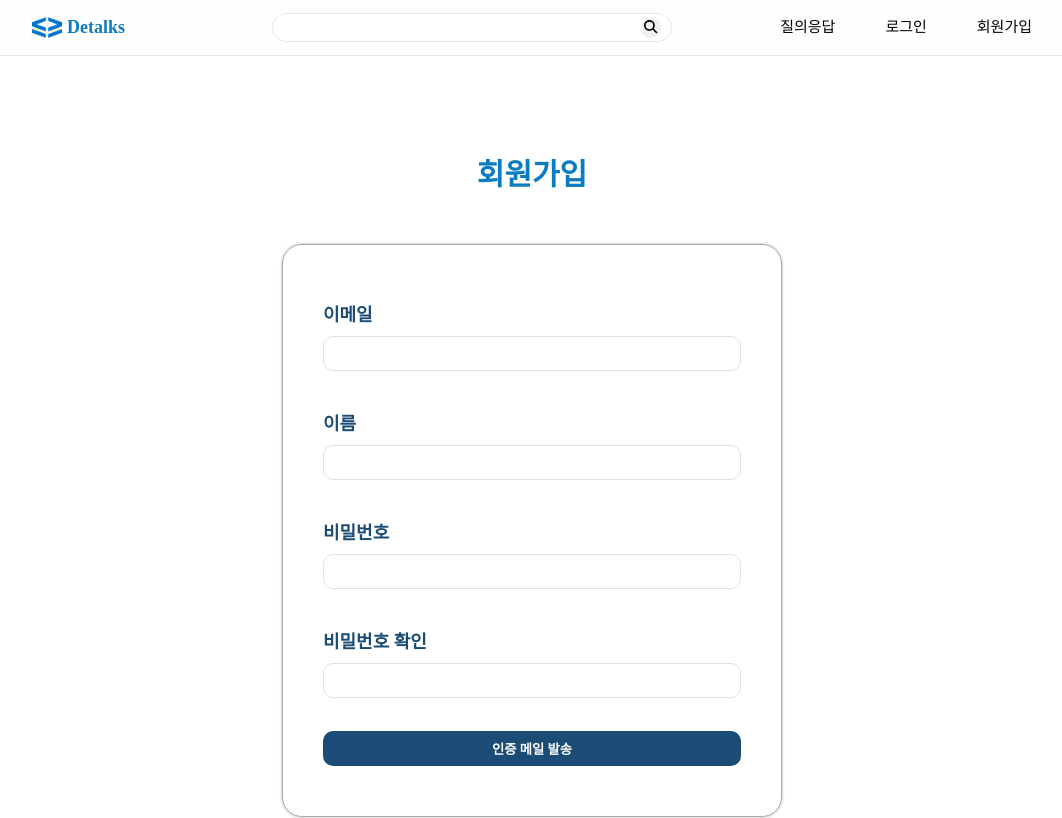
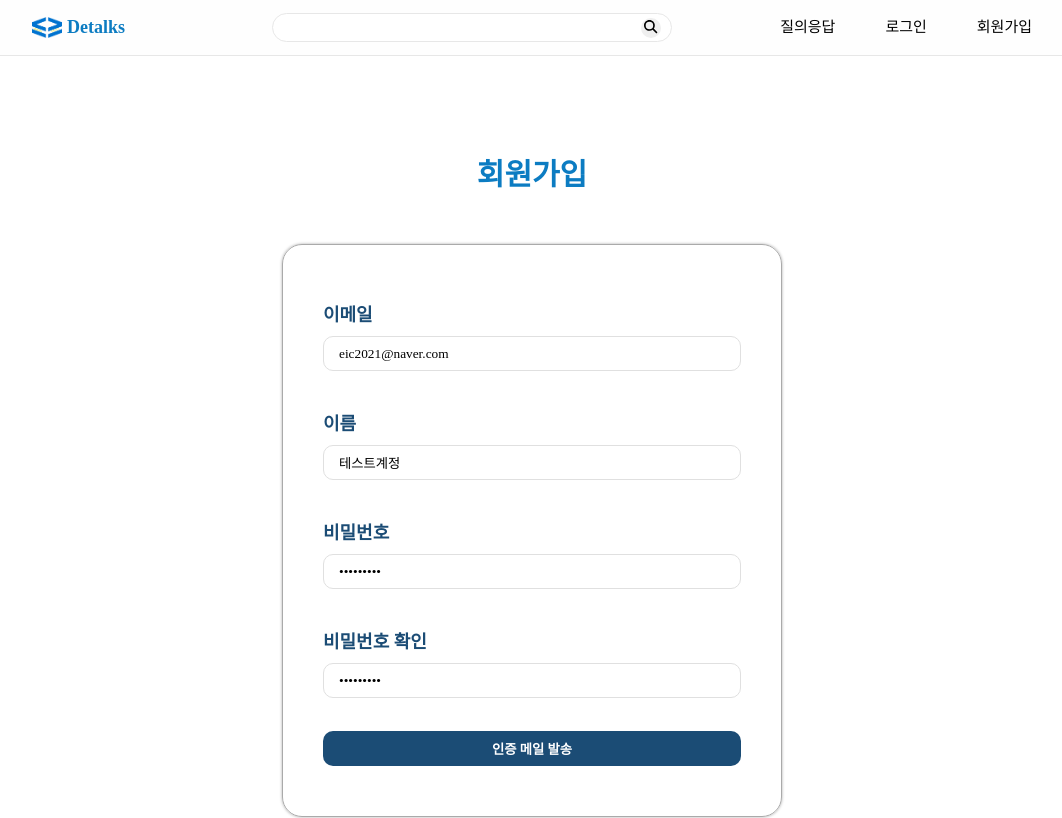
Before and after one commit to sesac-this-way-and-that/detalks-front, a React (Create React App) app: page /register in a window 1280 px wide. Shown: the top 818 px of the page, without its empty margins (108-1170 px from the left). Built offline with nearby package versions, Linux system fonts and the light colour scheme; a web font is replaced by a local one.

Commit message:
feat: 회원가입 로그인 시 기본값 입력

```diff
--- a/src/components/UserAuth/EmailInput.tsx
+++ b/src/components/UserAuth/EmailInput.tsx
@@ -81,7 +81,14 @@ export default function EmailInput({ accessType }: AccountForm) {
           icon={faCheck}
           className={`checkIcon ${emailValid ? "" : "display-none"}`}
         />
-        <input type="email" required onChange={emailOnChange} name="email" />
+        <input
+          type="email"
+          required
+          onChange={emailOnChange}
+          onBlur={emailOnChange}
+          name="email"
+          defaultValue={"eic2021@naver.com"}
+        />
         <div>
           <span
             className={`emailInputMsg ${
--- a/src/components/UserAuth/NameInput.tsx
+++ b/src/components/UserAuth/NameInput.tsx
@@ -57,7 +57,14 @@ export default function NameInput({ accessType }: AccountForm) {
           icon={faCheck}
           className={`checkIcon ${nameValid ? "" : "display-none"}`}
         />
-        <input type="text" required onChange={nameOnChange} name="name" />
+        <input
+          type="text"
+          required
+          onChange={nameOnChange}
+          onBlur={nameOnChange}
+          name="name"
+          defaultValue={"테스트계정"}
+        />
         <div>
           <span
             className={`nameInputMsg ${
--- a/src/components/UserAuth/PwdInput.tsx
+++ b/src/components/UserAuth/PwdInput.tsx
@@ -71,7 +71,14 @@ export default function PwdInput({ accessType }: AccountForm) {
             pwdMsg === "사용 가능한 비밀번호입니다." ? "" : "display-none"
           }`}
         />
-        <input type="password" required onChange={pwdOnChange} name="pwd" />
+        <input
+          type="password"
+          required
+          onChange={pwdOnChange}
+          onBlur={pwdOnChange}
+          name="pwd"
+          defaultValue={"test1234*"}
+        />
         <div>
           <span
             className={`pwdInputMsg ${
@@ -93,7 +100,13 @@ export default function PwdInput({ accessType }: AccountForm) {
               pwdCheckMsg === "비밀번호가 일치합니다." ? "" : "display-none"
             }`}
           />
-          <input type="password" required onChange={pwdCheckOnChange} />
+          <input
+            type="password"
+            required
+            onChange={pwdCheckOnChange}
+            onBlur={pwdCheckOnChange}
+            defaultValue={"test1234*"}
+          />
           <div>
             <span
               className={`pwdCheckInputMsg ${
--- a/src/components/UserAuth/VerificationInput.tsx
+++ b/src/components/UserAuth/VerificationInput.tsx
@@ -1,6 +1,6 @@
 import axios from "axios";
 import accountStore from "../../store/userStore";
-import { useRef, useState } from "react";
+import { useEffect, useRef, useState } from "react";
 import { AccountForm } from "./userInterface";
 import PwdInput from "./PwdInput";
 
@@ -29,6 +29,8 @@ export default function VerificationInput({
     }
   };
 
+  console.log("v", verificationCode);
+  console.log("c", code);
   return (
     <>
       <label>
@@ -45,7 +47,9 @@ export default function VerificationInput({
           type="text"
           ref={codeRef}
           onChange={storeCode}
+          onBlur={storeCode}
           disabled={beforeVerification ? false : true}
+          defaultValue={verificationCode}
         />
         <div>
           <span
```
